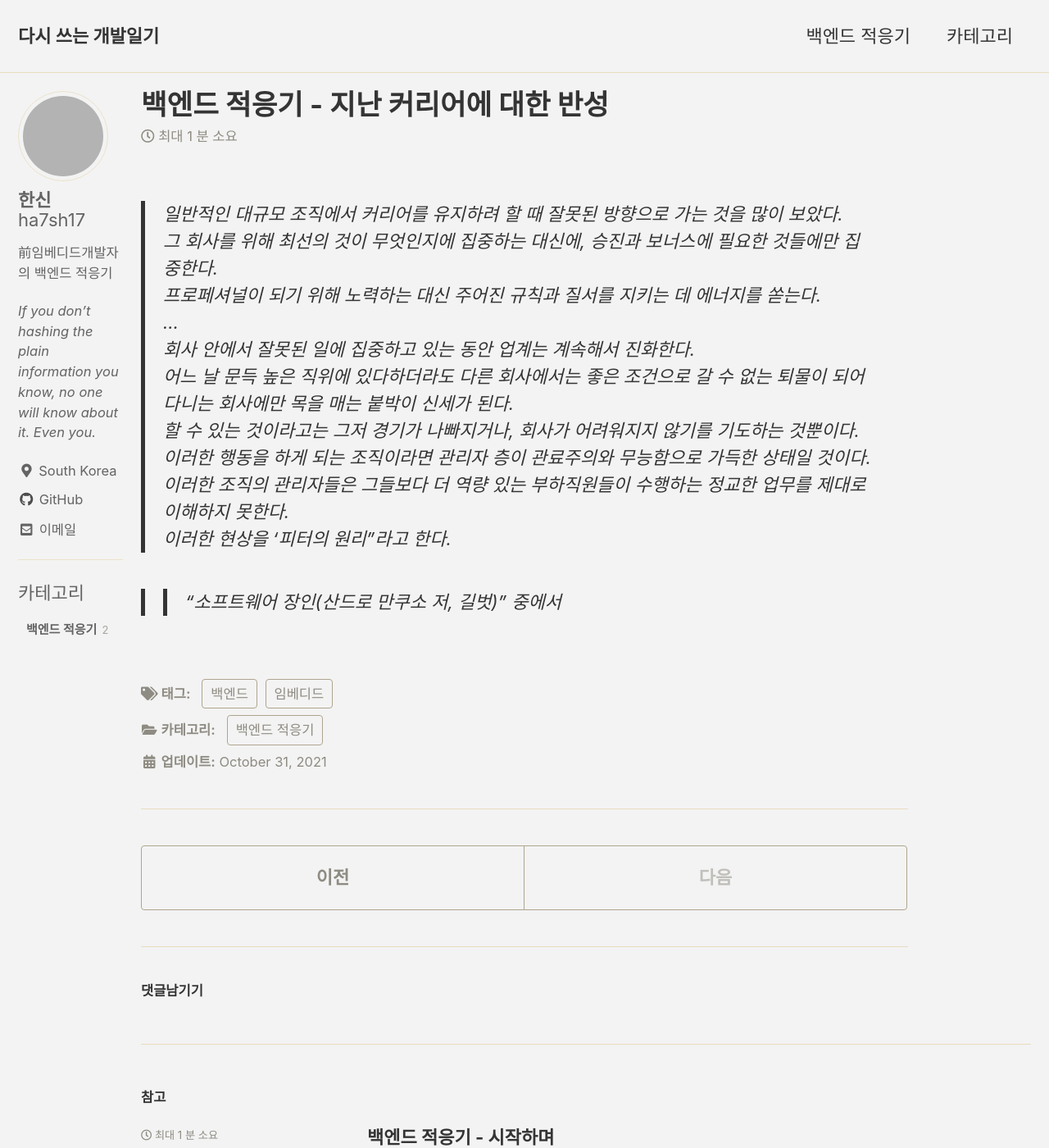
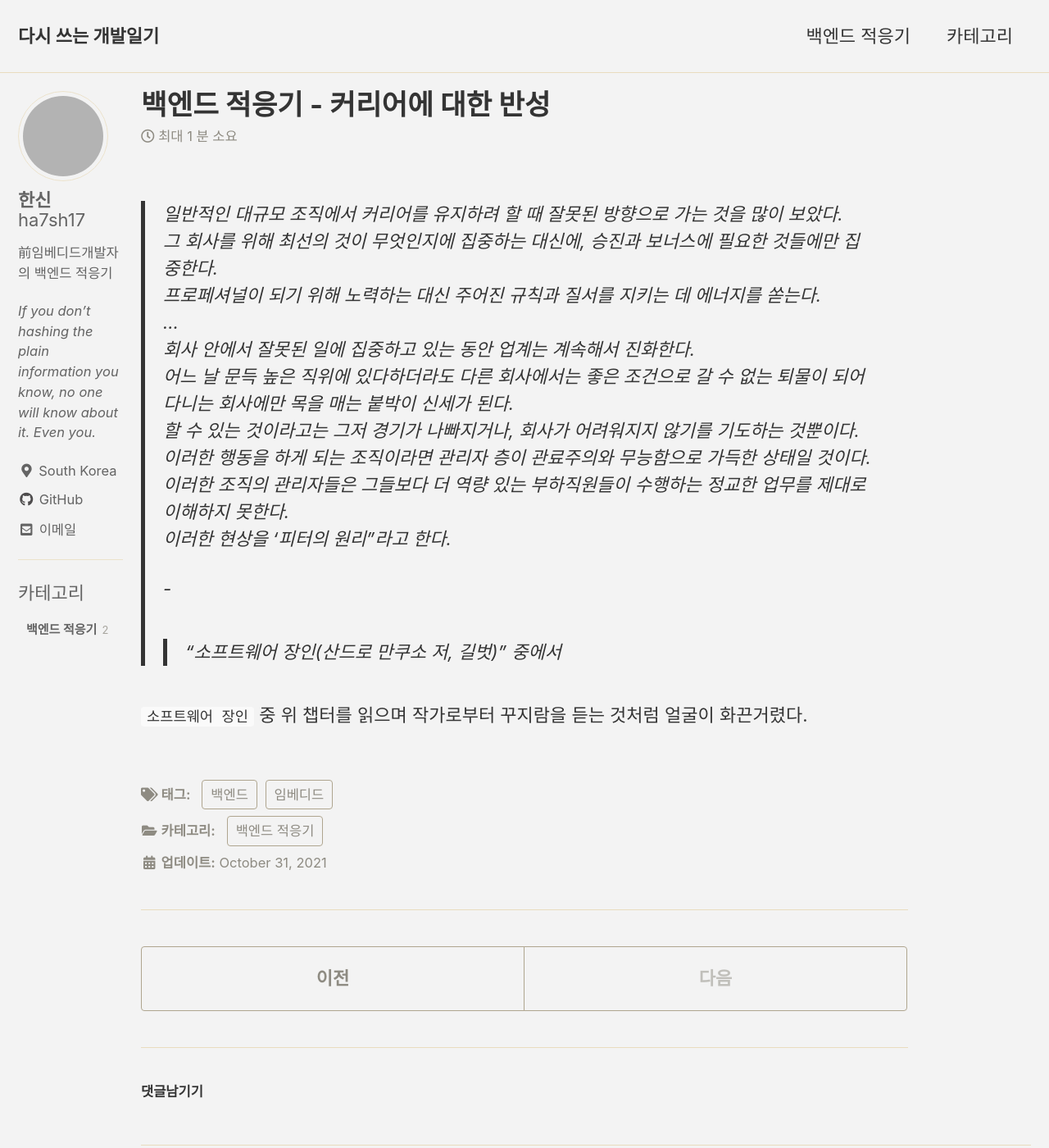
Before and after one commit to ha7sh17/ha7sh17.github.io, a Jekyll site: the page built from _posts/2021-10-31-post-self_reflection.md, in a window 1280 px wide and 1400 px high. Shown: the whole window at 82% size. Built offline with Jekyll 4.4.1, drawn with Linux system fonts in a browser that asks for light colours; cached includes are drawn as plain includes; comment, search, counter and statistics services are not loaded; grey boxes are pictures that could not be loaded.

Commit message:
Update 2021-10-31-post-self_reflection.md

```diff
--- a/_posts/2021-10-31-post-self_reflection.md
+++ b/_posts/2021-10-31-post-self_reflection.md
@@ -1,5 +1,5 @@
 ---
-title: "백엔드 적응기 - 지난 커리어에 대한 반성"
+title: "백엔드 적응기 - 커리어에 대한 반성"
 categories:
   - 백엔드 적응기
 tags:
@@ -7,11 +7,7 @@ tags:
   - 백엔드
 ---
 
-
-
->
-일반적인 대규모 조직에서 커리어를 유지하려 할 때 잘못된
-방향으로 가는 것을 많이 보았다.
+> 일반적인 대규모 조직에서 커리어를 유지하려 할 때 잘못된 방향으로 가는 것을 많이 보았다.
 그 회사를 위해 최선의 것이 무엇인지에 집중하는 대신에, 승진과 보너스에 필요한 것들에만 집중한다.
 프로페셔널이 되기 위해 노력하는 대신 주어진 규칙과 질서를 지키는 데 에너지를 쏟는다.
 ...
@@ -21,5 +17,9 @@ tags:
 이러한 행동을 하게 되는 조직이라면 관리자 층이 관료주의와 무능함으로 가득한 상태일 것이다.
 이러한 조직의 관리자들은 그들보다 더 역량 있는 부하직원들이 수행하는 정교한 업무를 제대로 이해하지 못한다.
 이러한 현상을 '피터의 원리"라고 한다.
+>
+>-
+>> "소프트웨어 장인(산드로 만쿠소 저, 길벗)" 중에서
 
->> "소프트웨어 장인(산드로 만쿠소 저, 길벗)" 중에서
+
+`소프트웨어 장인` 중 위 챕터를 읽으며 작가로부터 꾸지람을 듣는 것처럼 얼굴이 화끈거렸다.
```
Also changed, not shown: _posts/2021-10-15-post-develop_environment.md (+1 -1 lines).
